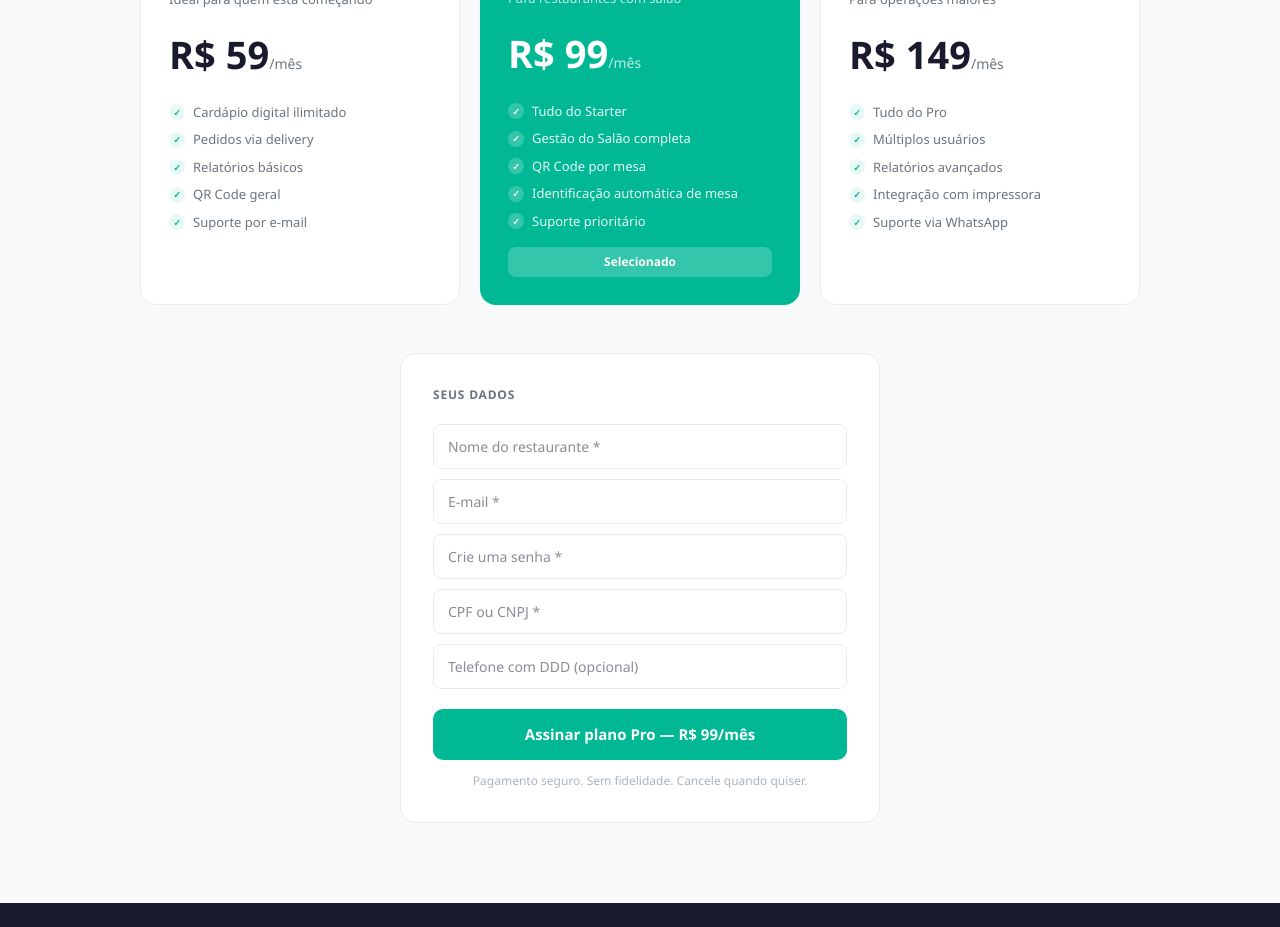
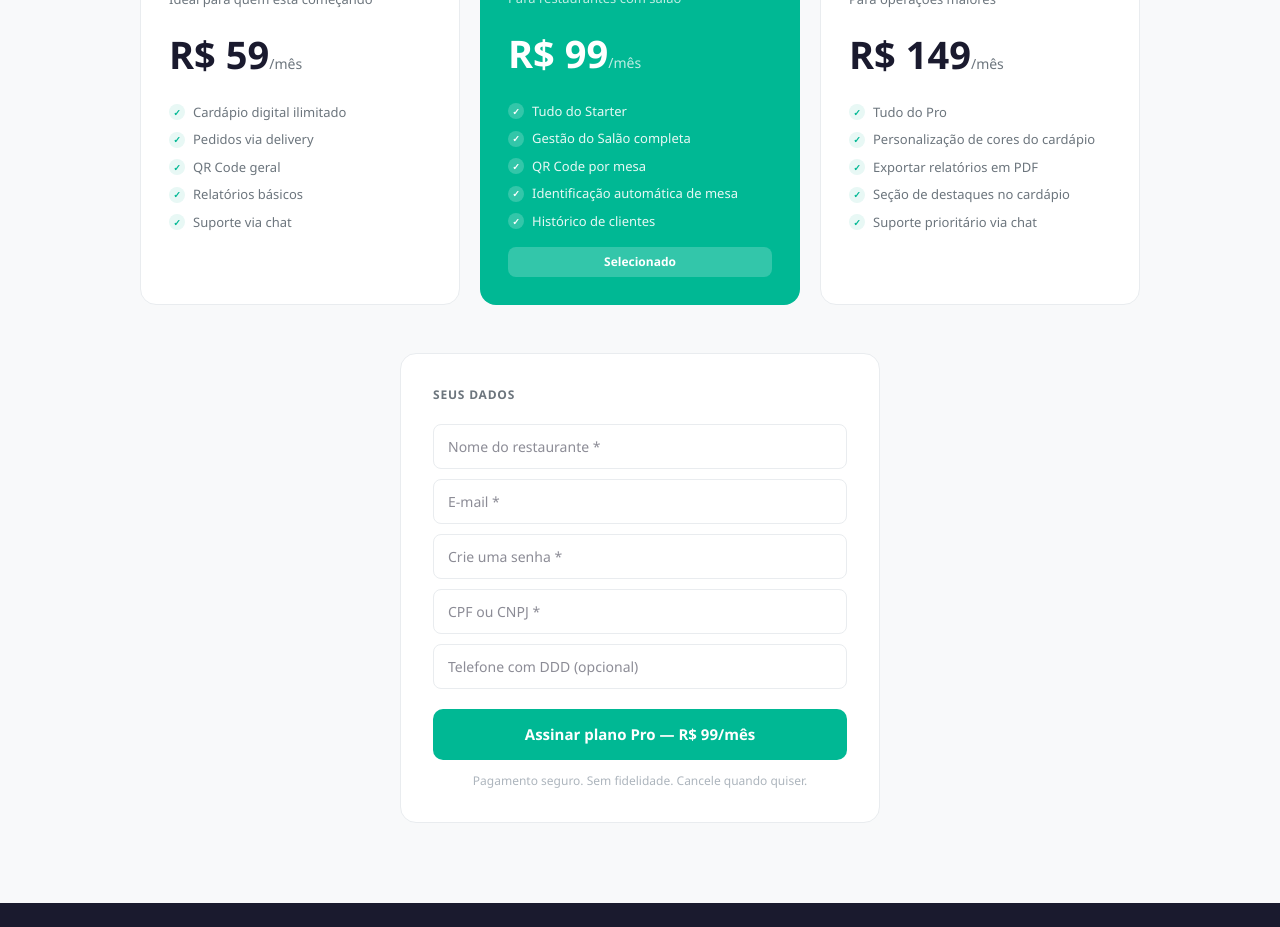
Before and after one commit to nexaragency/cardapio-saas, a Next.js app: page /landing in a window 1280 px wide. Shown: the part 2880-3807 px from the top of the page. Built offline with nearby package versions, Linux system fonts and the light colour scheme.

Commit message:
feat: atualiza planos com novos diferenciais

```diff
--- a/src/app/assinar/page.js
+++ b/src/app/assinar/page.js
@@ -13,9 +13,9 @@ const PLANS = [
     features: [
       'Cardápio digital ilimitado',
       'Pedidos via delivery',
+      'QR Code geral',
       'Relatórios básicos',
-      'QR Code geral',
-      'Suporte por e-mail'
+      'Suporte via chat'
     ]
   },
   {
@@ -29,7 +29,7 @@ const PLANS = [
       'Gestão do Salão completa',
       'QR Code por mesa',
       'Identificação automática de mesa',
-      'Suporte prioritário'
+      'Histórico de clientes'
     ]
   },
   {
@@ -39,10 +39,10 @@ const PLANS = [
     description: 'Para operações maiores',
     features: [
       'Tudo do Pro',
-      'Múltiplos usuários',
-      'Relatórios avançados',
-      'Integração com impressora',
-      'Suporte via WhatsApp'
+      'Personalização de cores do cardápio',
+      'Exportar relatórios em PDF',
+      'Seção de destaques no cardápio',
+      'Suporte prioritário via chat'
     ]
   }
 ]
--- a/src/app/landing/page.js
+++ b/src/app/landing/page.js
@@ -11,9 +11,9 @@ const PLANS = [
     features: [
       'Cardápio digital ilimitado',
       'Pedidos via delivery',
+      'QR Code geral',
       'Relatórios básicos',
-      'QR Code geral',
-      'Suporte por e-mail'
+      'Suporte via chat'
     ]
   },
   {
@@ -27,7 +27,7 @@ const PLANS = [
       'Gestão do Salão completa',
       'QR Code por mesa',
       'Identificação automática de mesa',
-      'Suporte prioritário'
+      'Histórico de clientes'
     ]
   },
   {
@@ -37,10 +37,10 @@ const PLANS = [
     desc: 'Para operações maiores',
     features: [
       'Tudo do Pro',
-      'Múltiplos usuários',
-      'Relatórios avançados',
-      'Integração com impressora',
-      'Suporte via WhatsApp'
+      'Personalização de cores do cardápio',
+      'Exportar relatórios em PDF',
+      'Seção de destaques no cardápio',
+      'Suporte prioritário via chat'
     ]
   }
 ]
```
